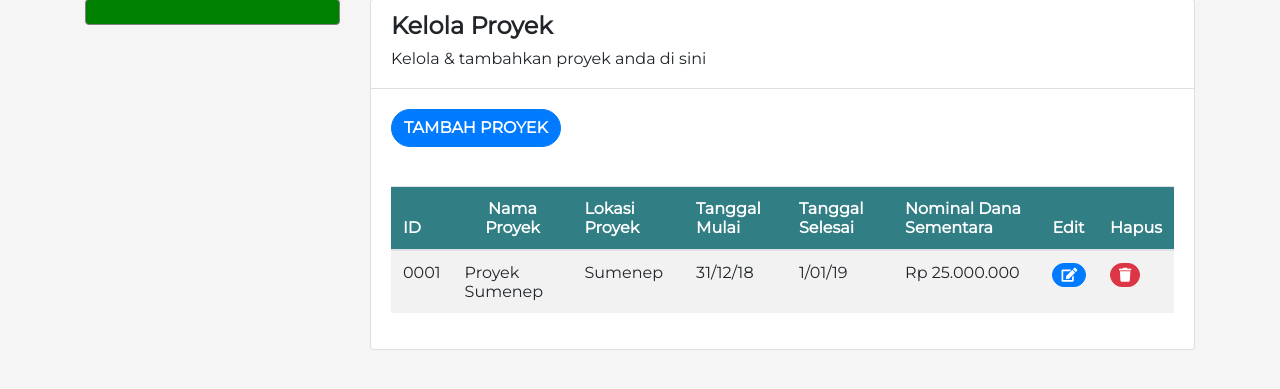
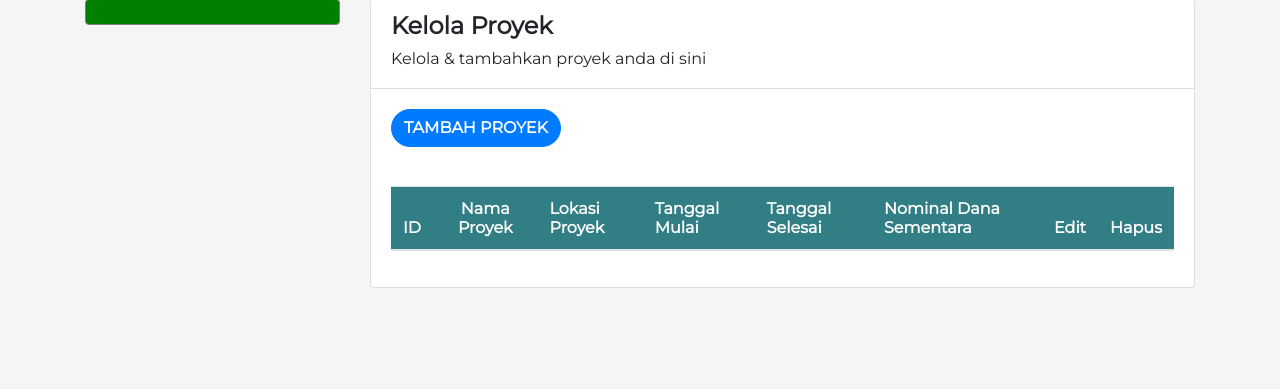
Before and after one commit to Apri1221/Web-Development-Inseed, a CodeIgniter app: page /ci/index.php/dashboard/kelolaProyek in a window 1280 px wide. Shown: the part 172-561 px from the top of the page. Run offline with CodeIgniter, Linux system fonts and the light colour scheme; tables that the repository leaves empty or names only in its code hold one stand-in row (values such as "Sample post"); lists and menus that the app fills with data are empty; some libraries are stand-ins or nearby versions.

Commit message:
masih banyak kurang tp udah work -> koperasi kelola proyek dan tambah proyek

```diff
--- a/application/controllers/Dashboard.php
+++ b/application/controllers/Dashboard.php
@@ -88,12 +88,40 @@ class Dashboard extends CI_Controller {
 
     public function kelolaProyek() {
         $this->load->helper('url');
-        $this->load->view('dashboard_koperasi');
+        $username = $this->session->userdata('username');
+        $data['result'] = $this->Model->cekproyek($username);
+        $this->load->view('dashboard_koperasi', $data);
+    }
+
+    public function tambahProyekKoperasi() {
+        $this->load->helper('url');
+        $this->load->view('dashboard_koperasi_proyek');
     }
 
     public function tambahProyek() {
         $this->load->helper('url');
-        $this->load->view('dashboard_koperasi_proyek');
+        $this->load->model('model');
+        $username = $this->session->userdata('username');
+        $namaProyek = $this->input->post('namaProyek');
+        $kebutuhanDana = $this->input->post('kebutuhanDana');
+        $data = array(
+        'namaProyek' => $this->input->post('namaProyek'),
+        'lokasi' => $this->input->post('lokasiProyek'),
+        'namaAkun' => $username,
+        'startProjek' => $this->input->post('awalProyek'),
+        'penanggungJawab' => $this->input->post('penanggungJawab'),
+         );
+
+        // ngecek apakah udah ada username yang sama
+        $validate = $this->Model->cekproyek($namaProyek);
+        if(count($validate) === 0){
+            $this->model->Insert('proyek', $data);
+            redirect('/dashboard/kelolaProyek');
+            // access login for admin
+        }
+        else{
+            redirect('/dashboard');
+        }
     }
 
     public function produk() {
--- a/application/models/Model.php
+++ b/application/models/Model.php
@@ -34,5 +34,14 @@ class Model extends CI_Model{
         $query = $this->db->get();
         return $query->row();
     }
+
+    public function cekproyek($username){
+		$data = array();
+        $this->db->select('*');
+        $this->db->from('proyek');
+        $this->db->where('namaAkun',$username);
+        $query = $this->db->get();
+        return $query->result();
+    }
 }
 ?>
--- a/application/views/dashboard_koperasi.php
+++ b/application/views/dashboard_koperasi.php
@@ -57,7 +57,7 @@
             <div class="card-body ">
               <div class="row">
                 <div class="col-md-12" style="text-align: left;">
-                  <a href="<?php echo base_url ('index.php/Dashboard/tambahProyek'); ?>" class="btn btn-primary" style="margin-bottom: 5%;">Tambah Proyek</a>
+                  <a href="<?php echo base_url ('index.php/Dashboard/tambahProyekKoperasi'); ?>" class="btn btn-primary" style="margin-bottom: 5%;">Tambah Proyek</a>
                   <div class="table-responsive" >
                     <table class="table table-striped">
                       <thead>
@@ -73,16 +73,18 @@
                         </tr>
                       </thead>
                       <tbody>
+                        <?php foreach ($result as $var): ?>
                         <tr class="produkKeranjang">
-                          <td>0001</td>
-                          <td>Proyek Sumenep</td>
-                          <td>Sumenep</td>
-                          <td>31/12/18</td>
-                          <td>1/01/19</td>
-                          <td>Rp 25.000.000
+                          <td><?php echo $var->idProyek; ?></td>
+                          <td><?php echo $var->namaProyek; ?></td>
+                          <td><?php echo $var->lokasi; ?></td>
+                          <td><?php echo $var->startProjek; ?></td>
+                          <td>1/01/2019</td>
+                          <td>Rp <?php echo $var->danaTerkumpul; ?></td>
                             <td class="text-left"><button class="btn btn-sm btn-primary"><i class="fas fa-edit"></i> </button> </td>
                             <td class="text-left"><a href="#" class="btn btn-sm btn-danger"><i class="fa fa-trash"></i> </a> </td>
                           </tr>
+                          <?php endforeach; ?>
                         </tbody>
                       </table>
                     </div>
--- a/application/views/dashboard_koperasi_proyek.php
+++ b/application/views/dashboard_koperasi_proyek.php
@@ -7,9 +7,7 @@
   </head>
   <body style="background-color:#F5F5F5">
     <div id="loading"></div>
-
     <?php include_once("template/navbar.php"); ?>
-
     <section id="">
       <div class="col-md-12">
 
@@ -52,7 +50,7 @@
     <div class="col-md-9">
       <div class="card">
         <div class="card-header" style="background-color: white;">
-              <h4 style="font-weight: bold;"> Edit Proyek saya</h4>
+          <h4 style="font-weight: bold;"> Proyek saya</h4>
 
         </div>
         <div class="card-body ">
@@ -60,7 +58,7 @@
             <div class="col-md-4 editProyekDashboard" style="text-align: center;">
               <img src="">
 
-                  <form action="#" method="POST">
+              <form action="<?php echo base_url ('index.php/Dashboard/tambahProyek'); ?>" method="POST">
                 <br>
                 <div class="upload-btn-wrapper">
                   <button class="btn">Pilih gambar</button>
--- a/application/views/dashboard_user_investasi.php
+++ b/application/views/dashboard_user_investasi.php
@@ -7,9 +7,7 @@
   </head>
   <body style="background-color:#F5F5F5">
     <div id="loading"></div>
-
     <?php include_once("template/navbar.php"); ?>
-
     <section id="">
       <div class="col-md-12">
 
```
Lines whose indentation alone changed are shown as unchanged.
